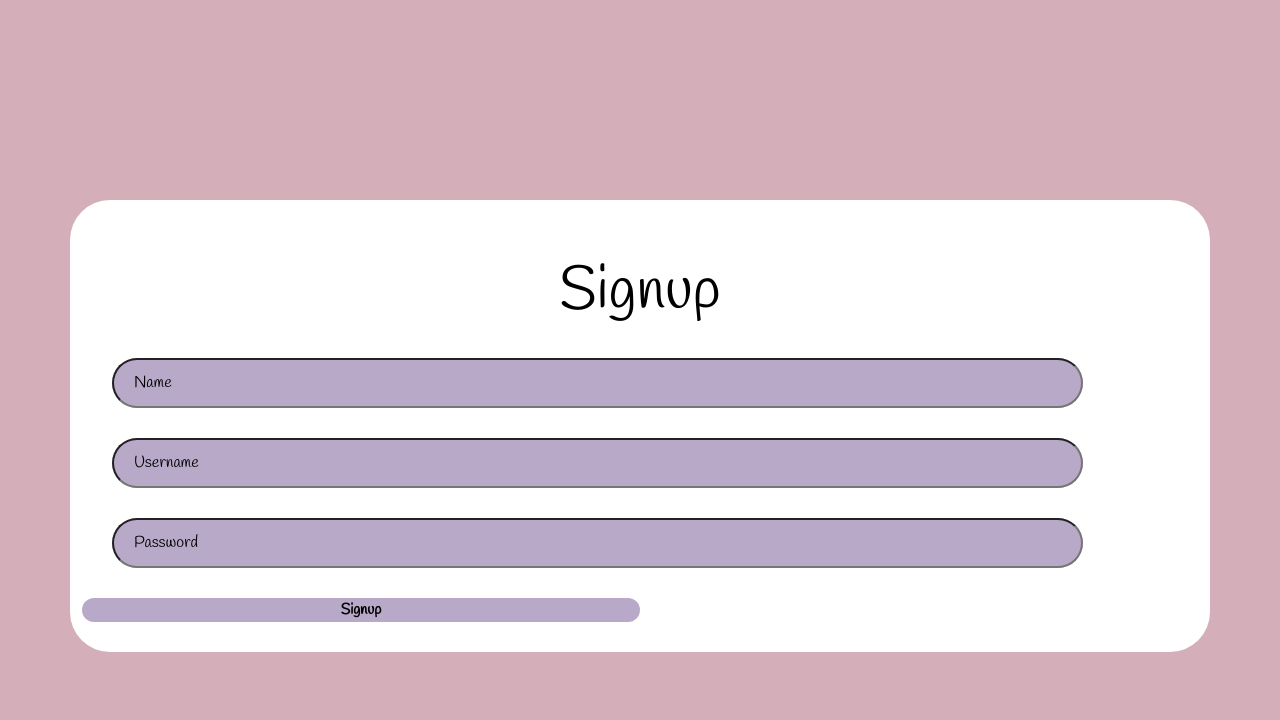
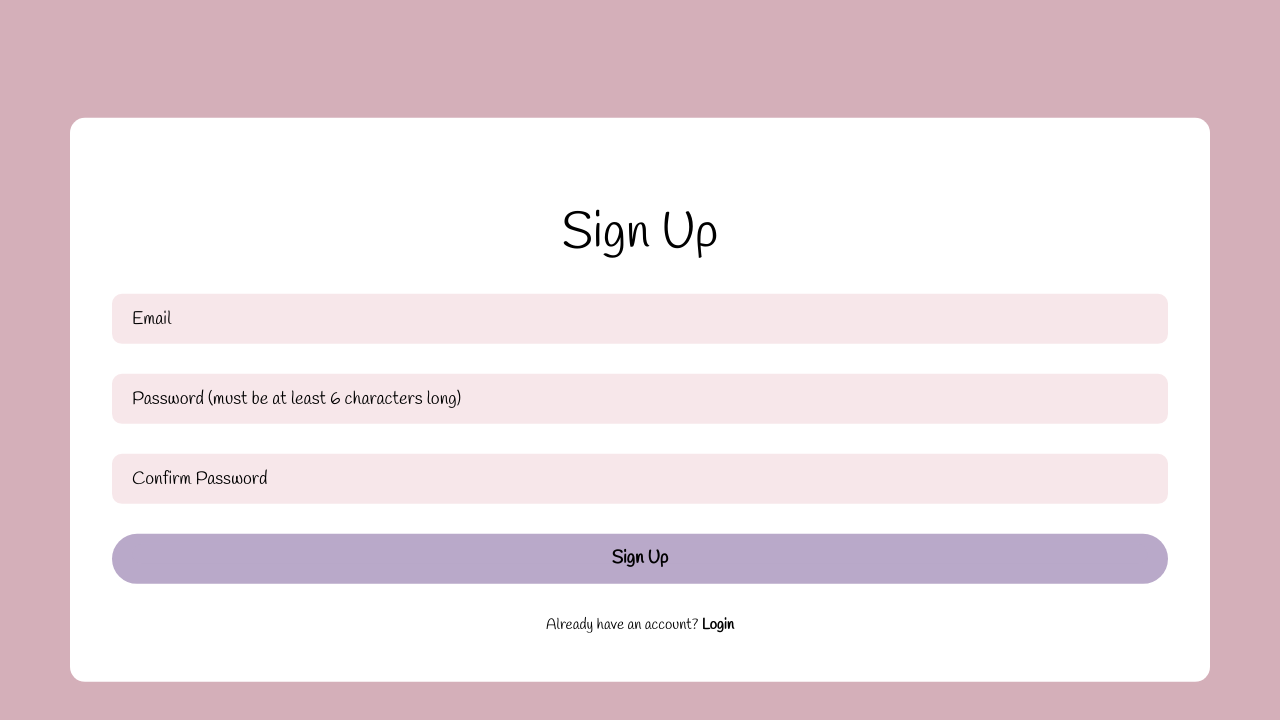
Before and after one commit to paceuniversity/team3spring2024, a React (Create React App) app in the folder moonflo/: page /signup in a window 1280 px wide. Shown: the top 720 px of the page. Built offline with nearby package versions, Linux system fonts and the light colour scheme.

Commit message:
modified login and signup

```diff
--- a/moonflo/package.json
+++ b/moonflo/package.json
@@ -7,6 +7,7 @@
     "@testing-library/react": "^13.4.0",
     "@testing-library/user-event": "^13.5.0",
     "bootstrap": "^5.3.3",
+    "firebase": "^10.10.0",
     "react": "^18.2.0",
     "react-bootstrap": "^2.10.1",
     "react-calendar": "^4.8.0",
--- a/moonflo/src/App.js
+++ b/moonflo/src/App.js
@@ -1,22 +1,28 @@
-import FirstPage from './pages/firstpage.js'; // Importing FirstPage component
-import Question1 from './pages/question1.js';
-import Question2 from './pages/question2.js';
-import Login from './pages/login.js';
-import Signup from './pages/signup.js';
-import Calendar from 'react-calendar';
-
-import './App.css';
-import { First } from 'react-bootstrap/esm/PageItem.js';
+import React from "react";
+import { useNavigate } from "react-router-dom";
+import "./App.css";
+import "./FirstPage.css";
 
 
-function App() {
+const App = () => {
+  const navigate = useNavigate(); // Initialize navigate
+  const handleSignUpClick = () => {
+    navigate("/signup"); // Redirect to the sign-in page
+  };
+
+  const handleLoginClick = () => {
+    navigate("/login"); // Redirect to the log-in page
+  };
   return (
-    <div className="App">
-      <header className="App-header">
-        <FirstPage/>
-      </header>
+    <div className="intro">
+      <h1>Welcome To <br /> MoonFlo</h1>
+      <div className="button-container">
+      <button className="left-button" onClick={handleLoginClick}>Login</button>
+      <button className="right-button" onClick={handleSignUpClick}>Sign Up</button>
+      </div>
+      <div className="moon"></div>
     </div>
   );
-}
+};
 
 export default App;
--- /dev/null
+++ b/moonflo/src/FirebaseConfig.js
@@ -0,0 +1,14 @@
+import { initializeApp } from "firebase/app";
+import {getAuth} from 'firebase/auth'
+
+const firebaseConfig = {
+  apiKey: "AIzaSyDBNyEa8xr9rt2xiB8fGoc4XFxhVOkuwFw",
+  authDomain: "moonflo-e5eaa.firebaseapp.com",
+  projectId: "moonflo-e5eaa",
+  storageBucket: "moonflo-e5eaa.appspot.com",
+  messagingSenderId: "776971168195",
+  appId: "1:776971168195:web:3b543101b790db9566f576"
+};
+
+const app = initializeApp(firebaseConfig);
+export const database = getAuth(app)
--- a/moonflo/src/index.js
+++ b/moonflo/src/index.js
@@ -3,7 +3,6 @@ import ReactDOM from 'react-dom/client';
 import './index.css';
 import App from './App';
 import reportWebVitals from './reportWebVitals';
-import Firstpage from './pages/firstpage';
 import Login from './pages/login';
 import Signup from './pages/signup';
 import Question1 from './pages/question1';
@@ -25,10 +24,6 @@ const router = createBrowserRouter([
   {
     path: "/",
     element: <App />,
-  },
-  {
-    path: "firstpage",
-    element: <Firstpage />,
   },
   {
     path: "login",
--- a/moonflo/src/pages/firstpage.js
+++ /dev/null
@@ -1,29 +0,0 @@
-import React from "react";
-import { useNavigate } from "react-router-dom";
-import "../App.css";
-import "../FirstPage.css";
-import Login from "./login";
-import Signup from "./signup";
-
-const FirstPage = () => {
-  const navigate = useNavigate(); // Initialize navigate
-  const handleSignUpClick = () => {
-    navigate("/signup"); // Redirect to the sign-in page
-  };
-
-  const handleLoginClick = () => {
-    navigate("/login"); // Redirect to the log-in page
-  };
-  return (
-    <div className="intro">
-      <h1>Welcome To <br /> MoonFlo</h1>
-      <div className="button-container">
-      <button className="left-button" onClick={handleLoginClick}>Login</button>
-      <button className="right-button" onClick={handleSignUpClick}>Signup</button>
-      </div>
-      <div className="moon"></div>
-    </div>
-  );
-};
-
-export default FirstPage;
--- a/moonflo/src/pages/login.js
+++ b/moonflo/src/pages/login.js
@@ -1,38 +1,47 @@
-import React from 'react';
-import { useNavigate } from "react-router-dom";
+import React, { useState } from 'react';
+import { Link, useNavigate } from "react-router-dom";
+import { signInWithEmailAndPassword } from 'firebase/auth';
+import { database } from '../FirebaseConfig.js';
 import './loginsignup.css'
 
-const Login = ()=>{
-    const navigate = useNavigate();
-    const handleSignUpClick = () => {
-        navigate("/signup"); // Redirect to the sign-in page
-      };
+const Login = () => {
+    const history = useNavigate();
+
+    const handleSubmit = (e) => {
+        e.preventDefault();
+        const email = e.target.email.value;
+        const password = e.target.password.value;
+
+        signInWithEmailAndPassword(database, email, password)
+            .then(() => {
+                console.log("User signed in successfully");
+                history('/diary');
+            })
+            .catch(err => {
+                console.error("Error signing in:", err);
+                alert(err.code);
+            });
+    };
 
     return (
         <div className='container'>
-            <form action= " ">
-                <h1> Login</h1>
+            <form onSubmit={handleSubmit}>
+                <h1>Login</h1>
                 <div className="input-box">
-                    <input type = "text" placeholder='Username' required/>
+                    <input name="email" placeholder="Email" required />
                 </div>
                 <div className="input-box">
-                    <input type = "password" placeholder='Password' required/>
+                    <input name="password" type="password" placeholder='Password' required />
                 </div>
-
-                <div className = " remember-forgot">
-                    <label><input type ="checkbox" />Remember me</label>
-                    < a href = "#"> Forgot password?</a>
+                <div className='submit'>
+                <button type="submit">Login</button>
                 </div>
-
-                <button type = "submit"> Login</button>
-
                 <div className="register-link">
-                    <p>Don't have an account? <a onClick={handleSignUpClick} href = "#"> Register</a></p>
+                    <p>Don't have an account? <Link to="/signup">Register</Link></p>
                 </div>
-
             </form>
         </div>
-    )
+    );
 }
 
 export default Login;
--- a/moonflo/src/pages/loginsignup.css
+++ b/moonflo/src/pages/loginsignup.css
@@ -1,22 +1,25 @@
-body{
+body {
     background-color: #D4AFB9;
+    position: relative;
+    height: 100vh;
+    margin: 0;
 }
 
-.container{
-    display: flex;
-    flex-direction: column;
-    margin: auto;
-    width: 600px;
-    margin-top: 200px;
+.container {
+    position: absolute;
+    top: 50%;
+    left: 50%;
+    transform: translate(-50%, -50%);
+    width: 90%;
+    max-width: 500px;
     background: white;
+    padding-top: 30px;
     padding-bottom: 30px;
-    border-radius: 40px;
-
+    border-radius: 15px;
 }
-
 .container h1{
     margin-top: 5%;
-    font-size :60px;
+    font-size :50px;
     color: black;
     text-align: center;
 
@@ -25,22 +28,21 @@ body{
 .container .input-box{
     text-align: center;
     position: relative;
-    width: 87%;
     height: 50px;
     margin: 30px ;
-    font-size: 18xp;
-    background: #b9a9c9;
+    font-size: 18px;
     border-radius: 40px;
 
 }
 
 .input-box input{
-    background: transparent;
+    background-color: #f7e7ea;
     width: 100%;
     height: 100% ;
-    padding: 20px  45px 20px 20px;
-    border-radius: 40px;
-
+    padding: 20px 45px 20px 20px;
+    border-radius: 10px;
+    border:none;
+    outline: none;
 }
 
 .input-box input::placeholder{
@@ -48,40 +50,18 @@ body{
     font-size: 18xp;
 }
 
-.container .remember-forgot{
-    display: flex;
-    justify-self: space-between;
-    font-size: 12px;
-    margin: -15px 0 15px;
-    color:black;
-    font-weight: 1000;
-}
-
-.remember-forgot label input{
-    accent-color: #fff;
-    margin-right: 4px;
-}
-
-.remember-forgot a{
-    color: black;
-    text-decoration: none;
-    margin-left: 50%;
-    font-weight: 1000;
-}
-
-.remember-forgot a:hover{
-    text-decoration: underline;
-}
 
 .container button{
-    width: 50%;
-    height: 50%;
-    background: #b9a9c9;
+    width: 100%;
+    height: 100%;
+    background-color: #b9a9c9;
     border: none;
     outline: none;
     border-radius: 40px;
     font-weight: 1000;
-    font-size: 15px;
+    font-size: 18px;
+    margin:auto;
+
 }
 
 .container .register-link{
@@ -101,3 +81,14 @@ body{
 .register-link p a:hover{
     text-decoration: underline;
 }
+
+.container .submit{
+    text-align: center;
+    position: relative;
+    height: 50px;
+    margin: 30px ;
+    font-size: 18xp;
+    background: #b9a9c9;
+    border-radius: 40px;
+    padding: 10px 20px 20px 20px;
+}
--- a/moonflo/src/pages/settings.js
+++ b/moonflo/src/pages/settings.js
@@ -1,10 +1,30 @@
 import React from "react";
 import NavBar from "../components/NavBar";
+import { signOut } from "firebase/auth";
+import { database } from '../FirebaseConfig.js';
+import { useNavigate } from "react-router-dom";
 
-const settings = () =>{
+const Settings = () => {
+    const history = useNavigate();
 
-    return(<div>
-        <NavBar/>
-    </div>);
+    const handleClick = () => {
+        signOut(database)
+            .then((val) => {
+                console.log(val);
+                history('/');
+            })
+            .catch(error => {
+                console.error("Error signing out:", error);
+            });
+    };
+
+    return (
+        <div>
+            <h1>Settings</h1>
+            <button onClick={handleClick}>Sign Out</button>
+            <NavBar />
+        </div>
+    );
 };
-export default settings;
+
+export default Settings;
--- a/moonflo/src/pages/signup.js
+++ b/moonflo/src/pages/signup.js
@@ -1,34 +1,59 @@
-import React from 'react';
-import { useNavigate } from "react-router-dom";
+import React, { useState } from 'react';
+import { Link, useNavigate } from "react-router-dom";
+import { createUserWithEmailAndPassword } from 'firebase/auth';
+import { database } from '../FirebaseConfig.js';
 import './loginsignup.css'
 
-const Signup= ()=>{
-    const navigate = useNavigate();
+const Signup = () => {
+    const history = useNavigate();
+    const [passwordError, setPasswordError] = useState("");
 
-    const handleQ1Click = (event) => {
-        event.preventDefault();
-        navigate("/question1"); // Redirect to question1 page
-      };
+    const handleSubmit = (e) => {
+        e.preventDefault();
+        const email = e.target.email.value;
+        const password = e.target.password.value;
+        const confirmPassword = e.target.confirmPassword.value;
+
+        // Check if passwords match
+        if (password !== confirmPassword) {
+            setPasswordError("Passwords do not match");
+            return;
+        }
+
+        createUserWithEmailAndPassword(database, email, password)
+            .then(() => {
+                console.log("User signed up successfully");
+                history('/question1');
+            })
+            .catch(err => {
+                console.error("Error signing up:", err);
+                alert(err.code);
+            });
+    };
 
     return (
         <div className='container'>
-            <form onSubmit={handleQ1Click}>
-                <h1>Signup</h1>
+            <form onSubmit={handleSubmit}>
+                <h1>Sign Up</h1>
                 <div className="input-box">
-                    <input type = "text" placeholder='Name' required/>
+                    <input name="email" placeholder="Email" required />
                 </div>
                 <div className="input-box">
-                    <input type = "text" placeholder='Username' required/>
+                    <input name="password" type="password" placeholder='Password (must be at least 6 characters long)' required />
                 </div>
                 <div className="input-box">
-                    <input type = "password" placeholder='Password' required/>
+                    <input name="confirmPassword" type="password" placeholder='Confirm Password' required />
+                    {passwordError && <p className="error-message">{passwordError}</p>}
                 </div>
-
-                <button type="submit" >Signup</button>
-
+                <div className='submit'>
+                <button type="submit">Sign Up</button>
+                </div>
+                <div className="register-link">
+                    <p>Already have an account? <Link to="/login">Login</Link></p>
+                </div>
             </form>
         </div>
-    )
+    );
 }
 
 export default Signup;
```
Also changed, not shown: 1 other file (tests, documents, lock files or other folders).
